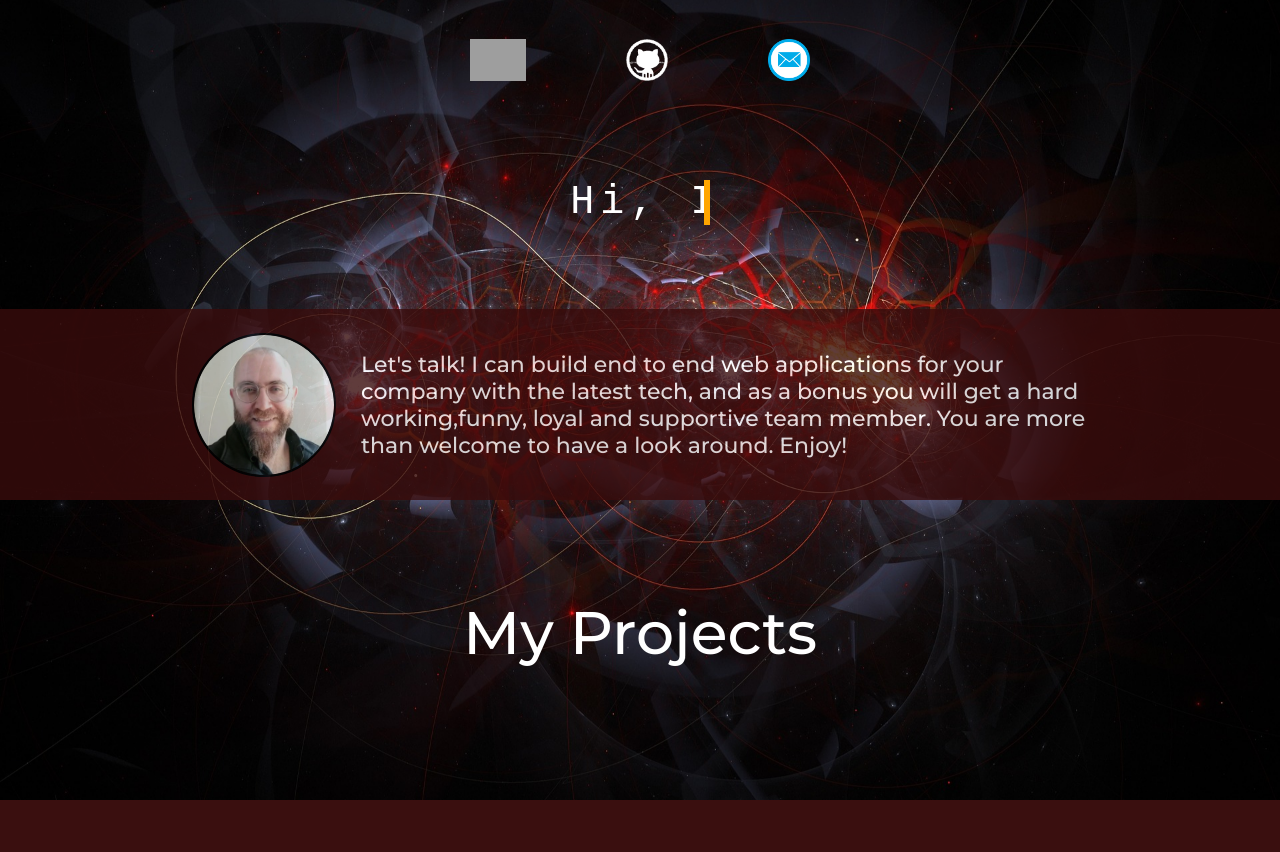
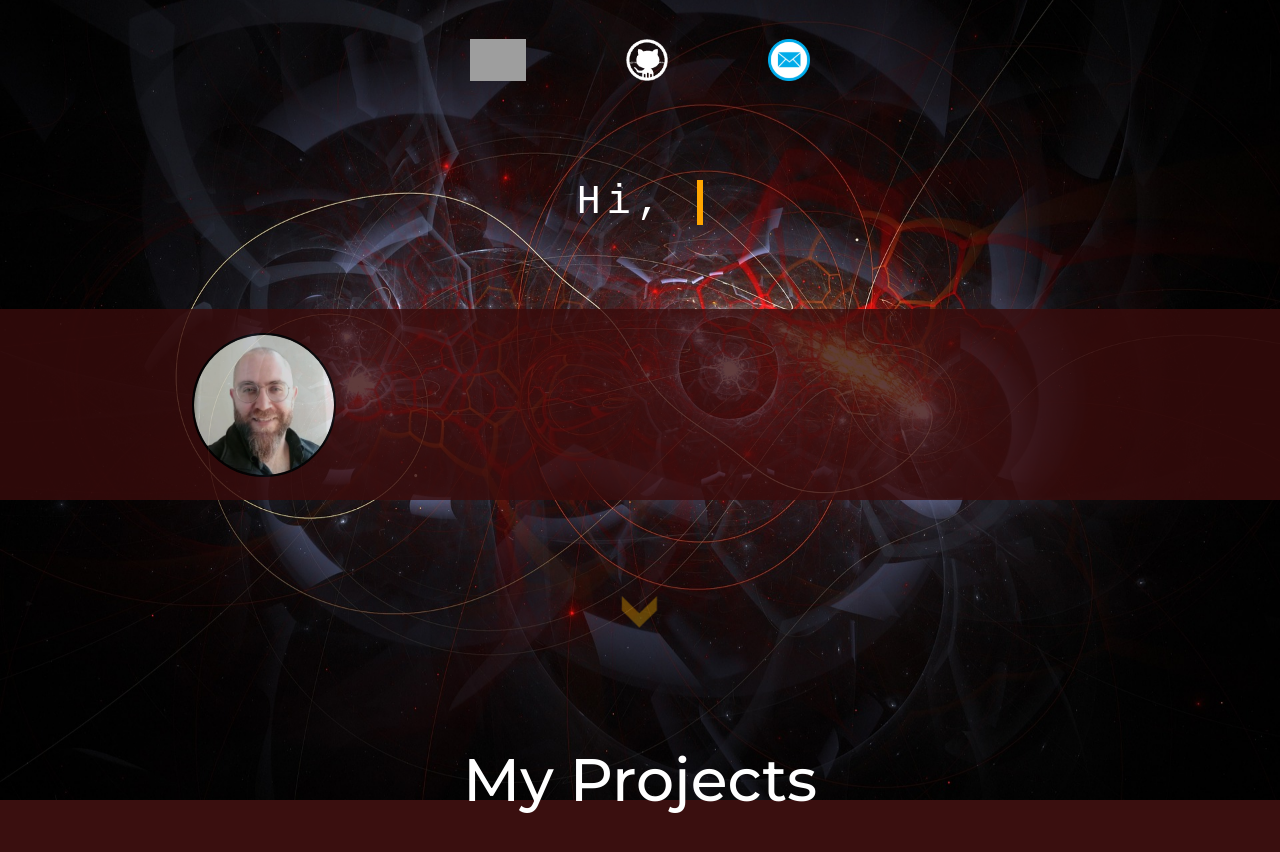
Before and after one commit to johnBWeiss/Yonatan-Weiss-Portfolio, a React (Create React App) app: page /home in a window 1280 px wide. Shown: the top 852 px of the page. Built offline with nearby package versions, Linux system fonts and the light colour scheme; grey boxes are pictures that could not be loaded; a web font is replaced by a local one.

Commit message:
animation personal message

```diff
--- /dev/null
+++ b/src/assets/text/text.js
@@ -0,0 +1,13 @@
+
+
+
+
+const openingParagraph = [
+    "welcome! I am a Full Stack Developer, well versed in the latest technologies. ",
+    "I can build end to end web applications from scracth, or join your team so we can build something great together!",
+    "I specialize as a Front End Engineer, using React mostly, but proficient in Vue as well.",
+    "As a memeber of your team, you wont only get a top notch professional, but also a loyal, funny, and supportive team member.",
+    "You are more than welcome to have a look around. Enjoy!",
+]
+
+export default openingParagraph
--- a/src/components/LogoHeader/LogoHeader.css
+++ b/src/components/LogoHeader/LogoHeader.css
@@ -8,9 +8,7 @@
 }
 
 .headerInnerWidth {
-  animation-name: slideInFromLeft;
-  animation-duration: 1.3s;
-  animation-timing-function: ease-in;
+  animation: slideInFromLeft 1.3s ease-in 0s 1 none;
   width: 88.75vw;
   display: flex;
   justify-content: center;
@@ -24,6 +22,7 @@
     transform: translateX(0);
   }
 }
+
 .logoContainerHeader {
   color: "#6c6e71";
   display: flex;
@@ -36,27 +35,34 @@
 
 .headerLogo {
   height: 42px;
-  animation-name: rocked;
-  animation-duration: 0.9s;
-  animation-delay: 1.25s;
+  animation: rocked 0.9s linear 1.25s 1 forwards, logoRoll 1.2s linear 0s 1 none;
 }
 
 @keyframes rocked {
   0% {
     transform: translateX(10);
-    transform: rotate(20deg);
+    transform: rotate(30deg);
   }
   10% {
     transform: translateX(10);
-    transform: rotate(20deg);
+    transform: rotate(30deg);
   }
 
   50% {
     transform: translateX(-10);
-    transform: rotate(-15deg);
+    transform: rotate(-20deg);
   }
   100% {
     transform: translateX(0);
     transform: rotate(0deg);
   }
 }
+
+@keyframes logoRoll {
+  0% {
+    transform: rotate(0deg);
+  }
+  100% {
+    transform: rotate(3600deg);
+  }
+}
--- a/src/pages/Home/Home.css
+++ b/src/pages/Home/Home.css
@@ -27,8 +27,54 @@
 }
 
 .personalMessage {
-  font-size: 22px;
+  font-size: 34px;
   color: white;
+  animation: personalMessageOdd 6.5s;
+}
+.emptyPersonalMessage {
+  font-size: 34px;
+  color: white;
+  animation: personalMessageEven 7.5s;
+}
+@keyframes personalMessageEven {
+  0% {
+    opacity: 0;
+  }
+
+  30% {
+    opacity: 1;
+  }
+
+  60% {
+    opacity: 1;
+  }
+  90% {
+    opacity: 0;
+  }
+
+  100% {
+    opacity: 0;
+  }
+}
+@keyframes personalMessageOdd {
+  0% {
+    opacity: 0;
+  }
+
+  30% {
+    opacity: 1;
+  }
+
+  60% {
+    opacity: 1;
+  }
+  90% {
+    opacity: 0;
+  }
+
+  100% {
+    opacity: 0;
+  }
 }
 
 .HomeTitleText {
@@ -41,7 +87,8 @@
   white-space: nowrap; /* Keeps the content on a single line */
   margin: 0 auto; /* Gives that scrolling effect as the typing happens */
   letter-spacing: 0.15em; /* Adjust as needed */
-  animation: typing 12s steps(30, end), blink-caret 0.8s step-end infinite;
+  animation: typing 14s steps(30, end) infinite,
+    blink-caret 0.8s step-end infinite;
   animation-delay: 2.5s;
 }
 
@@ -200,42 +247,47 @@
   animation-duration: 1s;
 }
 
+.downArrow {
+  color: white;
+  margin-bottom: 8%;
+  opacity: 0;
+  height: 50px;
+  animation: downArrow 1.4s linear 2s infinite none;
+  position: relative;
+  top: -50px;
+}
+
+@keyframes downArrow {
+  0% {
+    top: -50px;
+    opacity: 0.8;
+  }
+  50% {
+    opacity: 0.4;
+  }
+  90% {
+    opacity: 0.095;
+  }
+  100% {
+    top: 20px;
+    opacity: 0;
+  }
+}
+
 @keyframes showProjects {
   0% {
     transform: scale(0%);
     opacity: 0;
   }
-
+  60% {
+    opacity: 0.5;
+  }
   100% {
     transform: scale(100%);
     opacity: 1;
   }
 }
 
-@keyframes reveal {
-  0% {
-    transform: translateX(0%);
-  }
-
-  100% {
-    transform: translateX(100%);
-  }
-}
-
-@keyframes Title {
-  0% {
-    font-size: 30px;
-
-    width: 0px;
-  }
-
-  50% {
-    width: 20px;
-  }
-  100% {
-    width: 90px;
-  }
-}
 @keyframes fade {
   0% {
     opacity: 0;
@@ -280,9 +332,11 @@
   65% {
     width: 42%;
   }
-
+  90% {
+    width: 100%;
+  }
   100% {
-    width: 95%;
+    width: 100%;
   }
 }
 
--- a/src/pages/Home/Home.js
+++ b/src/pages/Home/Home.js
@@ -6,11 +6,16 @@ import { mockData } from '../../mockData/mockData';
 import profilePic from '../../assets/images/logos/logoPortfolio.png'
 import LogoHeader from '../../components/LogoHeader/LogoHeader';
 import { Projects } from '../Projects/Projects';
+import openingParagraph from '../../assets/text/text'
+import downArrow from '../../assets/images/logos/downArrow.png'
 
 const HomeContainer = () => {
     const [scrollPosition, setScrollPosition] = useState(0);
     const [showProjects, setShowProjects] = useState(false);
     const [myProjectsEffect, setMyProjectsEffect] = useState('noShowProjects');
+    const [openingText, setOpeningText] = useState(openingParagraph[0]);
+    const [openingTextClass, setOpeningTextClass] = useState(true);
+    const [count, setCount] = useState(0);
 
     const myProjects = useRef(null)
 
@@ -48,6 +53,20 @@ const HomeContainer = () => {
             window.removeEventListener("scroll", handleScroll);
         };
     }, []);
+
+    useEffect(() => {
+        const interval = setInterval(() => {
+            setCount((prevCount) => prevCount + 1)
+            setOpeningTextClass((prevClass) => !prevClass)
+        }, 7500);
+
+        return () => clearInterval(interval);
+    }, []);
+
+    if (count === openingParagraph.length) {
+        setCount(0)
+    }
+
     return (
         <div className='vertFlexHome'>
 
@@ -70,18 +89,14 @@ const HomeContainer = () => {
 
                                 alt="profile" />
                         </div>
-                        <div className='personalMessage'>Let's talk!
-                            I can build end to end web applications
-                            for your company with the latest tech, and as
-                            a bonus you will get a hard working,funny,
-                            loyal and supportive team member. You are more than welcome to have a look around. Enjoy!
+                        <div className={openingTextClass ? 'personalMessage' : 'emptyPersonalMessage'}>{openingParagraph[count]}
 
                         </div>
 
                     </div>
 
                 </div>
-
+                <img className="downArrow" src={downArrow} />
                 <div className='titleText' ref={myProjects}>My Projects</div>
                 {showProjects &&
                     <div className={myProjectsEffect}>
```
Also changed, not shown: src/assets/images/logos/downArrow.png (added).
